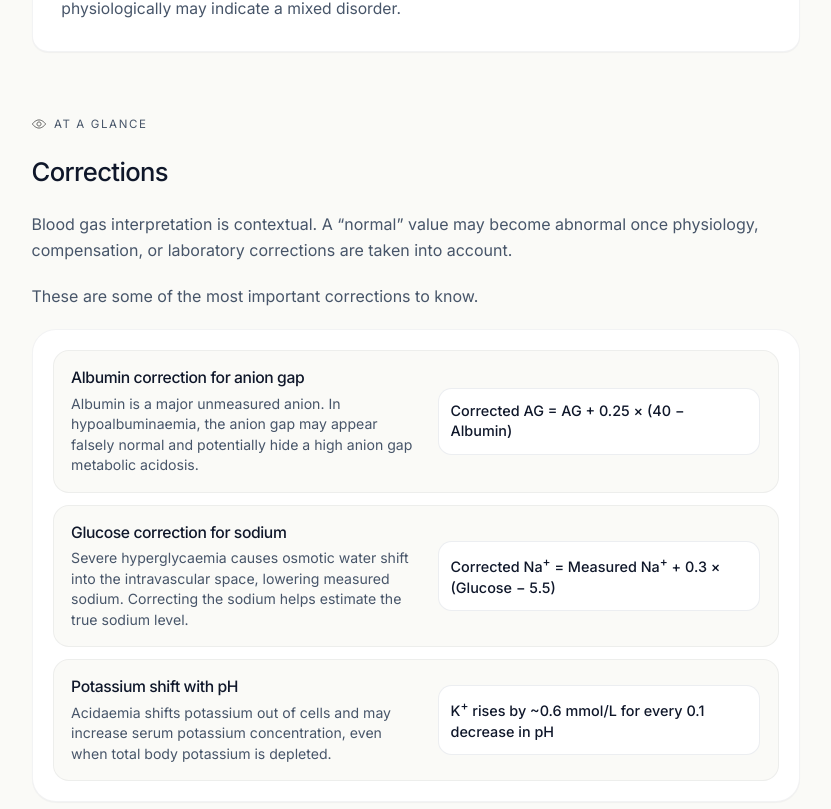
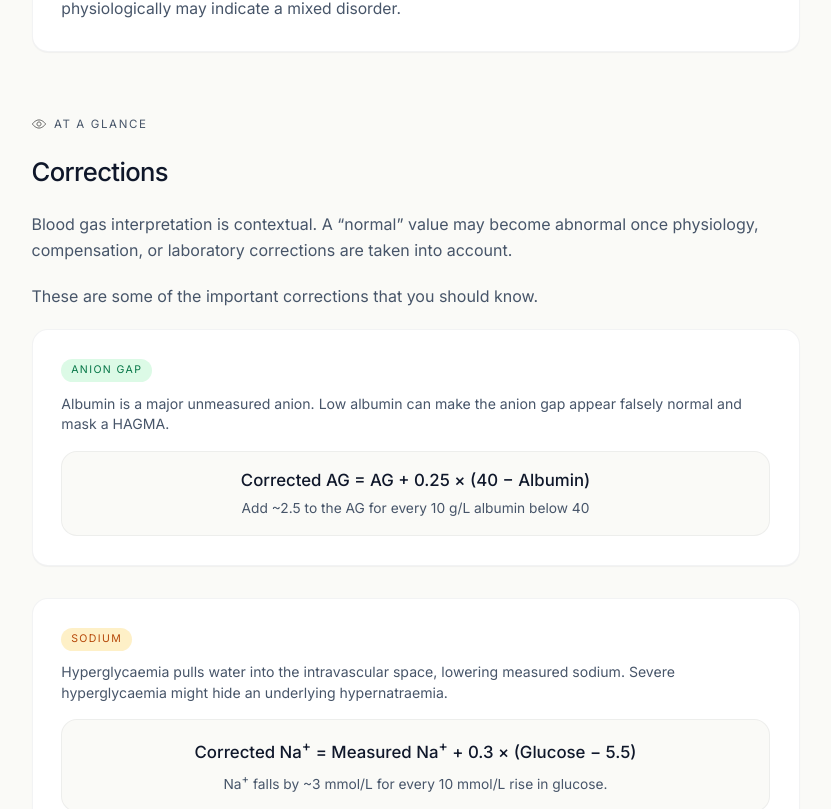
Before and after one commit to T46179/abg-master-app, a React (Vite) app: page /abg-interpretation in a window 1280 px wide. Shown: the part 5472-6281 px from the top of the page, without its empty margins (217-1048 px from the left). Built offline with nearby package versions, Linux system fonts and the light colour scheme; no server answers.

Commit message:
abg-interpretation webpage updates

```diff
--- a/src/presentation/screens/AbgInterpretationScreen.tsx
+++ b/src/presentation/screens/AbgInterpretationScreen.tsx
@@ -5,7 +5,6 @@ import {
   BookOpen,
   CheckCircle2,
   ListChecks,
-  Stethoscope,
   TriangleAlert,
 } from "lucide-react";
 import { Link } from "react-router-dom";
@@ -13,6 +12,7 @@ import { SeoMetadata } from "../../app/seo";
 import { convertMmHgToKPa, type PressureUnit } from "../../core/metrics";
 import { getCorrectAnswer, isCorrectAnswer, prettyStepLabel } from "../../core/practice";
 import type { AnswerSelection, AnswerValue, CaseData, StepResult } from "../../core/types";
+import bookSearchIcon from "../../assets/icons/book_search.svg";
 import externalLinkIcon from "../../assets/icons/external_link.svg";
 import lightbulbIcon from "../../assets/icons/lightbulb.svg";
 import numbersIcon from "../../assets/icons/numbers.svg";
@@ -116,7 +116,7 @@ function getStepBlocks(pressureUnit: PressureUnit): StepBlock[] {
     title: "Assess oxygenation",
     badge: "ABG only",
     body: [
-      "Start by assessing oxygenation using the PaO₂, SpO₂, and the FiO₂ the patient is on. Oxygenation is primarily an ABG question — venous PO₂ is not useful for this.",
+      "Start by assessing oxygenation using the PaO₂, SpO₂, and the FiO₂. Oxygenation is primarily an ABG question — venous PO₂ is not useful for this.",
       "For unexplained hypoxaemia or respiratory failure classification, the A–a gradient can be calculated."
     ]
   },
@@ -346,14 +346,6 @@ function ComposeIcon() {
       <path d="M43 21V47H5V7H26" stroke="currentColor" strokeWidth="2" strokeMiterlimit="10" />
       <path d="M27.3 32.7L19.9 38.4L21.1 29.2L32 10.2L38.2 13.8L27.3 32.7Z" stroke="currentColor" strokeWidth="2" strokeMiterlimit="10" />
       <path d="M41.2 1.5C42.9 2.5 43.5 4.7 42.5 6.4L40.4 10.1L34.2 6.5L36.4 2.7C37.3 1.1 39.5 0.499997 41.2 1.5Z" stroke="currentColor" strokeWidth="2" strokeMiterlimit="10" />
-    </svg>
-  );
-}
-
-function PlayIcon() {
-  return (
-    <svg viewBox="0 0 48 48" fill="none" aria-hidden="true">
-      <path d="M43 24L5 46V2L43 24Z" stroke="currentColor" strokeWidth="2" strokeMiterlimit="10" />
     </svg>
   );
 }
@@ -691,29 +683,38 @@ export function AbgInterpretationScreen() {
           <SectionLabel icon={<SectionIcon src={viewIcon} />}>At a glance</SectionLabel>
           <h2>Corrections</h2>
           <p>Blood gas interpretation is contextual. A “normal” value may become abnormal once physiology, compensation, or laboratory corrections are taken into account.</p>
-          <p>These are some of the most important corrections to know.</p>
+          <p>These are some of the important corrections that you should know.</p>
           <div className="abg-interpretation-page__corrections">
             <div className="abg-interpretation-page__corrections-grid">
               <article className="abg-interpretation-page__correction-card">
                 <div className="abg-interpretation-page__correction-copy">
-                  <h3>Albumin correction for anion gap</h3>
-                  <p>Albumin is a major unmeasured anion. In hypoalbuminaemia, the anion gap may appear falsely normal and potentially hide a high anion gap metabolic acidosis.</p>
+                  <span className="abg-interpretation-page__correction-pill is-green">Anion gap</span>
+                  <p>Albumin is a major unmeasured anion. Low albumin can make the anion gap appear falsely normal and mask a HAGMA.</p>
                 </div>
-                <div className="abg-interpretation-page__correction-formula">Corrected AG = AG + 0.25 × (40 − Albumin)</div>
+                <div className="abg-interpretation-page__correction-formula">
+                  <strong>Corrected AG = AG + 0.25 × (40 − Albumin)</strong>
+                  <span>Add ~2.5 to the AG for every 10 g/L albumin below 40</span>
+                </div>
               </article>
               <article className="abg-interpretation-page__correction-card">
                 <div className="abg-interpretation-page__correction-copy">
-                  <h3>Glucose correction for sodium</h3>
-                  <p>Severe hyperglycaemia causes osmotic water shift into the intravascular space, lowering measured sodium. Correcting the sodium helps estimate the true sodium level.</p>
+                  <span className="abg-interpretation-page__correction-pill is-yellow">Sodium</span>
+                  <p>Hyperglycaemia pulls water into the intravascular space, lowering measured sodium. Severe hyperglycaemia might hide an underlying hypernatraemia.</p>
                 </div>
-                <div className="abg-interpretation-page__correction-formula">Corrected Na<sup>+</sup> = Measured Na<sup>+</sup> + 0.3 × (Glucose − 5.5)</div>
+                <div className="abg-interpretation-page__correction-formula">
+                  <strong>Corrected Na<sup>+</sup> = Measured Na<sup>+</sup> + 0.3 × (Glucose − 5.5)</strong>
+                  <span>Na<sup>+</sup> falls by ~3 mmol/L for every 10 mmol/L rise in glucose.</span>
+                </div>
               </article>
               <article className="abg-interpretation-page__correction-card">
                 <div className="abg-interpretation-page__correction-copy">
-                  <h3>Potassium shift with pH</h3>
-                  <p>Acidaemia shifts potassium out of cells and may increase serum potassium concentration, even when total body potassium is depleted.</p>
+                  <span className="abg-interpretation-page__correction-pill is-blue">Potassium</span>
+                  <p>Acidaemia shifts potassium out of cells, increasing serum K⁺ even when total body potassium is low.</p>
                 </div>
-                <div className="abg-interpretation-page__correction-formula">K<sup>+</sup> rises by ~0.6 mmol/L for every 0.1 decrease in pH</div>
+                <div className="abg-interpretation-page__correction-formula">
+                  <strong>Corrected K<sup>+</sup> = Measured K<sup>+</sup> − [0.6 × ((7.4 − pH) ÷ 0.1)]</strong>
+                  <span>K<sup>+</sup> rises by ~0.6 mmol/L for every 0.1 decrease in pH</span>
+                </div>
               </article>
             </div>
           </div>
@@ -725,11 +726,12 @@ export function AbgInterpretationScreen() {
           <div className="abg-interpretation-page__cases">
             {workedCases.map((item) => <WorkedCaseCard key={item.title} item={item} pressureUnit={pressureUnit} />)}
           </div>
+        </section>
+
+        <section className="comp-rules-page__section">
+          <SectionLabel icon={<Activity aria-hidden="true" />}>Interactive</SectionLabel>
+          <h2>Try it yourself</h2>
           <div className="abg-interpretation-page__practice-demo">
-            <div className="abg-interpretation-page__practice-demo-intro">
-              <span><PlayIcon /> Interactive</span>
-              <h3>Try it yourself</h3>
-            </div>
             <EmbeddedPracticePreview pressureUnit={pressureUnit} />
           </div>
         </section>
@@ -768,13 +770,13 @@ export function AbgInterpretationScreen() {
             <p>Work through pH, oxygenation, compensation, anion gap, and mixed disorders with instant feedback.</p>
           </div>
           <Link to="/practice">
-            Start practising ABGs
+            Start practising
             <ArrowRight aria-hidden="true" />
           </Link>
         </section>
 
         <section className="comp-rules-page__references">
-          <SectionLabel icon={<Stethoscope aria-hidden="true" />}>References</SectionLabel>
+          <SectionLabel icon={<SectionIcon src={bookSearchIcon} />}>References</SectionLabel>
           <h2>Further reading</h2>
           <ol>
             {references.map(([author, title, source], index) => (
--- a/src/presentation/screens/BloodGasCompensationRulesScreen.tsx
+++ b/src/presentation/screens/BloodGasCompensationRulesScreen.tsx
@@ -198,6 +198,12 @@ export function BloodGasCompensationRulesScreen() {
             <blockquote>Is the compensatory response appropriate for the primary disorder, or should I keep looking for another acid-base process?</blockquote>
             <p>The formula estimates what compensation should look like. The interpretation comes from comparing that expected response with the patient&apos;s measured value.</p>
           </div>
+          <div className="comp-rules-page__takeaway-cta">
+            <Link className="comp-rules-page__practice-cta" to="/practice">
+              Practice compensation now
+              <ArrowRight aria-hidden="true" />
+            </Link>
+          </div>
         </section>
 
         <section className="comp-rules-page__section">
--- a/src/presentation/screens/DeltaRatioScreen.tsx
+++ b/src/presentation/screens/DeltaRatioScreen.tsx
@@ -299,8 +299,7 @@ export function DeltaRatioScreen() {
         </section>
 
         <div className="delta-ratio-page__quick-cta">
-          <Link to="/practice?difficulty=advanced">
-            <span aria-hidden="true" />
+          <Link className="comp-rules-page__practice-cta" to="/practice?difficulty=advanced">
             Test your Blood Gas interpretation
             <ArrowRight aria-hidden="true" />
           </Link>
```
Also changed, not shown: src/styles/index.css.
